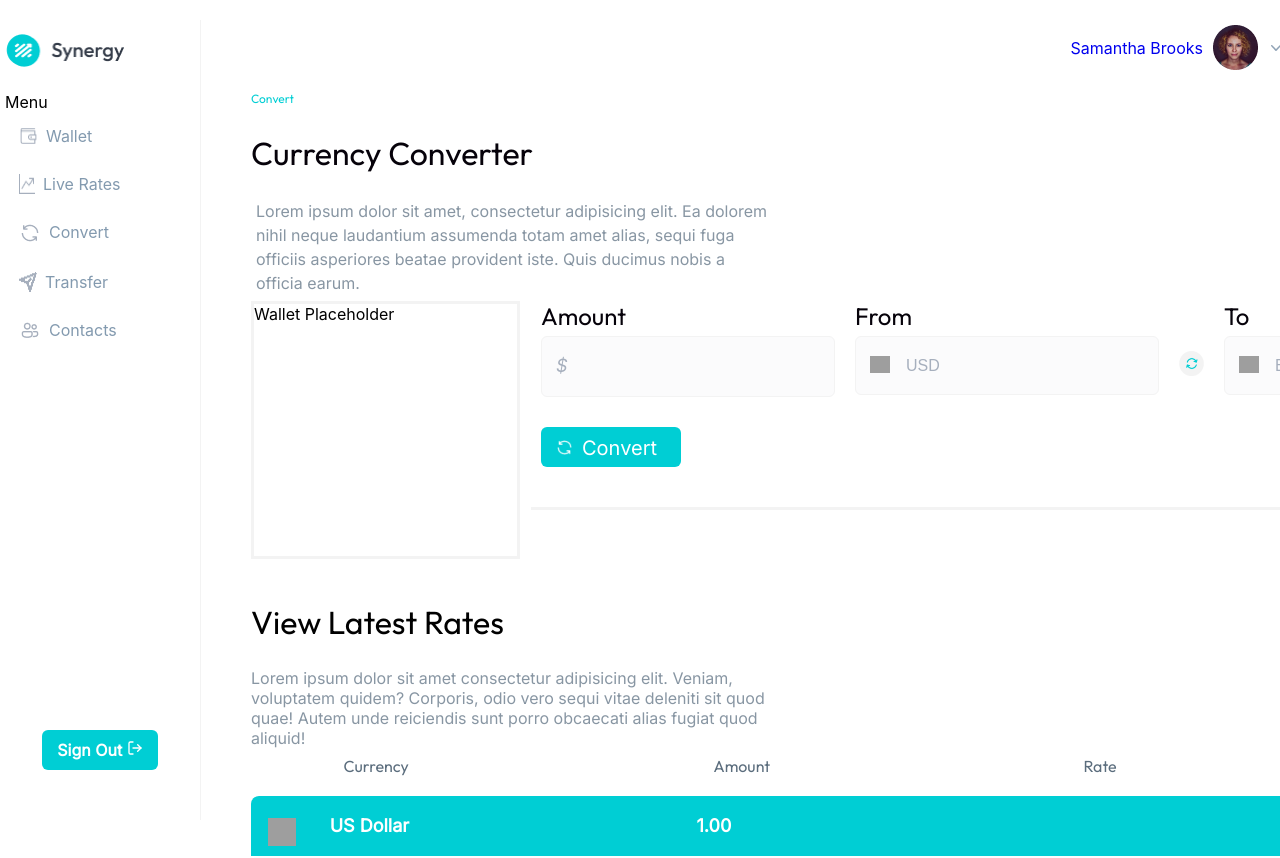
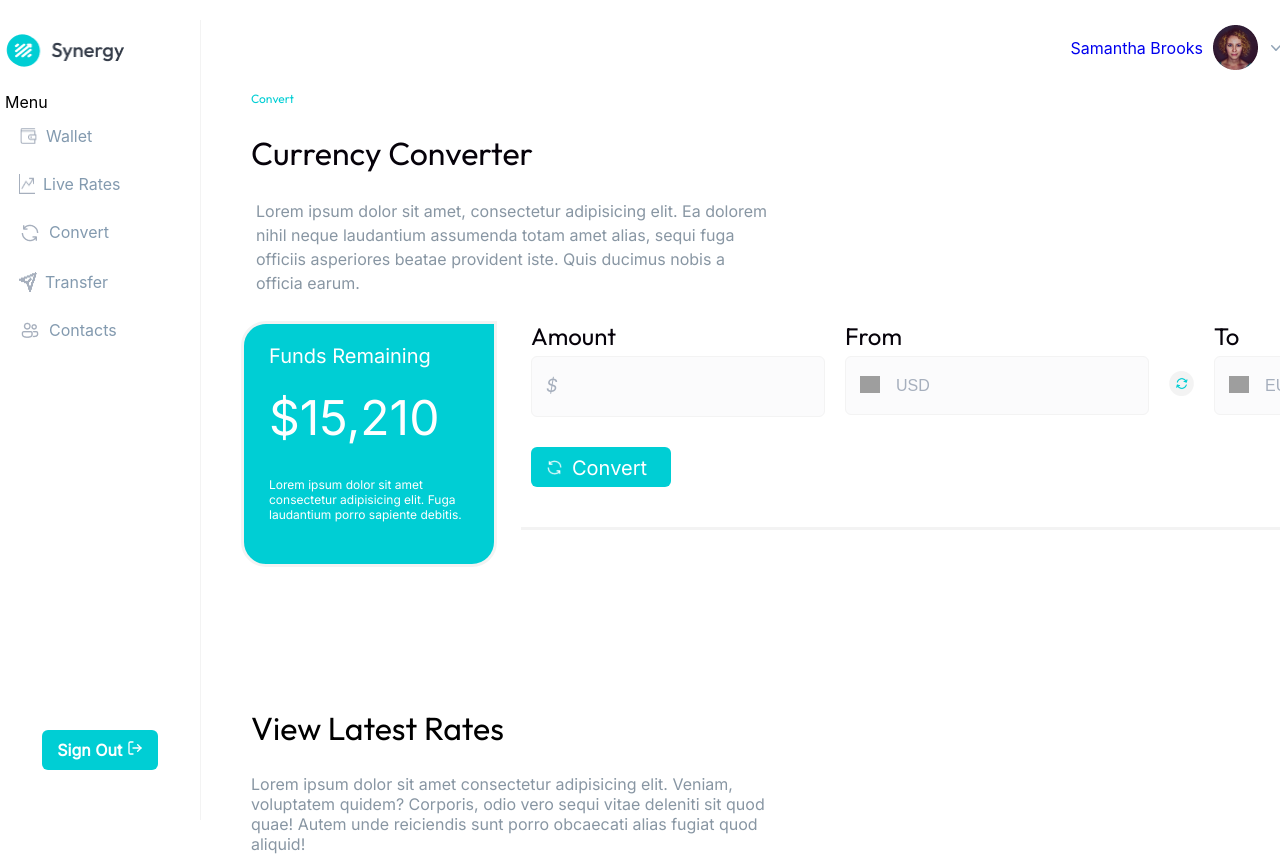
Before and after one commit to nology-tech/synergy, a React (Create React App) app: page /currencyconverter in a window 1280 px wide. Shown: the top 858 px of the page. Built offline with nearby package versions, Linux system fonts and the light colour scheme; grey boxes are pictures that could not be loaded.

Commit message:
integrated with wallet

```diff
--- a/src/components/CurrencyConverter/CurrencyConverter.jsx
+++ b/src/components/CurrencyConverter/CurrencyConverter.jsx
@@ -6,13 +6,13 @@ import currency from '../../data/currency';
 import { faL } from '@fortawesome/free-solid-svg-icons';
 import convertImage from "../../assets/images/flipbutton.png"
 import convertIcon from "../../assets/images/flipicon.png"
+import FundsBox from '../FundsBox/FundsBox';
+import userInfo from '../../data/UserInfo.js';
 
 const CurrencyConverter = (props) => {
     const {amount,setAmount,baseCurrency,setBaseCurrency,toCurrency,convertedAmount,
        setConvertedAmount, fxRate, setFxRate}=props;
 
-    console.log("Currency Converter To Currency");
-    console.log(toCurrency);
     const [shouldHide, setShouldHide] = useState(true);
     //const [inverseFXRate,setInverseFXRate] = useState(Number(1/fxRate).toFixed(4));
     const [amountSymbol,setAmountSymbol] = useState(baseCurrency.symbol);
@@ -106,7 +106,16 @@ const CurrencyConverter = (props) => {
        <h2 className="currencyConverter__title2">Currency Converter</h2>
        <p className="currencyConverter__description">Lorem ipsum dolor sit amet, consectetur adipisicing elit. Ea dolorem nihil neque laudantium assumenda totam amet alias, sequi fuga officiis asperiores beatae provident iste. Quis ducimus nobis a officia earum.</p>
        <div className='currencyConverter__main'>
-          <div className='currencyConverter__main__walletTemp'>Wallet Placeholder</div>
+
+          <div className="currencyConverter__main__wallet">
+            <FundsBox
+                fundsAmount={userInfo[0].accountBalance}
+                fundBoxHeader={"Funds Remaining"}
+                buttonOn={false}
+                converterText={"Lorem ipsum dolor sit amet consectetur adipisicing elit. Fuga laudantium porro sapiente debitis."}
+            />
+
+          </div>
 
           <div className='currencyConverter__main__convertercontainer'>
             <div className='currencyConverter__main__top'>
--- a/src/components/CurrencyConverter/CurrencyConverter.scss
+++ b/src/components/CurrencyConverter/CurrencyConverter.scss
@@ -22,15 +22,8 @@
     padding-top: 3px;
 }
 
-// .input-container-amount {
-//     padding-left: 30px;
-//     padding-top: 3px;
-// }
-
-
 .currencyConverter{
     min-height: 500px;
-    padding-left: 50px;
 
     &__title1 {
         font-family: $title-font-family;
@@ -38,6 +31,7 @@
         font-style: normal;
         font-weight: 500;
         font-size: 12px;
+        padding-left: 50px;
     }
 
     &__title2 {
@@ -46,6 +40,7 @@
         font-style: normal;
         font-weight: 400;
         font-size: 32px;
+        padding-left: 50px;
     }
 
     &__description {
@@ -59,27 +54,25 @@
         line-height: 150%;
         margin: 0px 0px 30px 5px;
         font-family: $third-font-family;
+        padding-left: 50px;
     }
 
     &__main {
         display: grid;
-        grid-template-columns: 280px 1200px;
+        grid-template-columns: 320px 1200px;
 
-        &__walletTemp {
-            width: 263px;
-            height: 252px;
-            border: 3px solid $color-border-light-gray;
+        &__wallet {
+            margin: 0;
+            padding: 0;
         }
         &__convertercontainer {
-            //border: 3px solid $color-border-light-gray;
-            min-height: 252px;
-            max-height: 410px;
-
+            // border: 3px solid $color-border-light-gray;
+            height: 380px;
         }
         &__top {
+            padding-top: 20px;
             padding-bottom: 40px;;
             border-bottom: 3px solid $color-border-light-gray;
-
         }
 
         &__btn {
--- a/src/components/FundsBox/FundsBox.jsx
+++ b/src/components/FundsBox/FundsBox.jsx
@@ -1,38 +1,28 @@
 import React from "react";
 import "./FundsBox.scss";
-import blueSquare from "../../assets/images/wallet_bluesquare.png"
-import highFive from "../../assets/images/Emojihand.png"
 import Button from "../Button/Button";
 
 const FundsBox = (props) => {
-  const { fundsAmount, forConverter, name } = props;
+  const { fundsAmount, fundBoxHeader, buttonOn, converterText } = props;
 
   return (
     <>
-    <div className="greeting__firstName">
-      <h2>
-        {"Hey " + name}
-        <img className="greetings__wave" src={highFive} alt="highFiveWave" />
-      </h2>
-      </div>
       <div className="fundsBox">
         <div className="fundsBox__content">
-          <img
-            className="fundsBox_square"
-            src={blueSquare}
-            alt="blueSquareBox"
-          />
-          <h3 className="fundsBox__content__title">Your Funds:</h3>
+          <h3 className="fundsBox__content__title">{fundBoxHeader}</h3>
           <div className="fundsBox__content__amount">
             {"$" + fundsAmount.toLocaleString("en-US")}
           </div>
-          {/* <button className="fundsBox__content__manage"> Manage </button> */}
-          <Button
-            buttonStyle={"btn button-white fundsBox__content__manage"}
-            //isDisabled={false}
-            buttonText={"Manage"}
-          />
-
+          <div className="fundsBox__content__manage">
+            {buttonOn ? (
+              <Button
+                buttonStyle={"btn button-white fundsBox__content__manage"}
+                buttonText={"Manage"}
+              />
+            ) : (
+              <p className="fundsBox__content__text">{converterText}</p>
+            )}
+          </div>
         </div>
       </div>
     </>
--- a/src/components/FundsBox/FundsBox.scss
+++ b/src/components/FundsBox/FundsBox.scss
@@ -1,71 +1,43 @@
 @use "../../assets/sass/_variables.scss"as *;
 
-.greetings__wave{
-    padding-left: 15px;
-}
-.greeting__firstName{
-    font-family: $title-font-family;
-    font-weight: normal;
-    padding-top: 30px;
-    margin-left: 45px;
-    width: 220px;
-}
 .fundsBox{
     display: flex;
+    flex-direction: column;
     align-items: flex-start;
+    justify-content: space-between;
     margin-top: 20px;
 
-    img {
-        height: 252px;
-        width: 263px;
-        left: 0px;
-        top: 0px;
-    }
+    width: 250px;
+    height: 240px;
+    margin-left: 40px;
+    border: 3px solid $color-border-light-gray;
+    background-color: $color-middle-blue;
+    border-radius: 25px 0 25px 25px;
+    font-family: $third-font-family;
+    color: $color-white;
+
+
+
     &__content{
-        margin-left: 3%;
+        margin-left: 25px;
             &__title {
                 display: flex;
                 justify-content: left;
-                color: $color-white;
                 font-style: normal;
                 font-weight: 500;
-                line-height: 24px;
-                position: absolute;
-                top: 195px;
-                left: 236px;
-                font-family: $third-font-family;
-                margin-left: 2.5%;
-
+                font-size: 20px;
             }
             &__amount{
-                display: flex;
-                justify-content: center;
-                margin-top: 40px;
-                position: absolute;
-                top: 201px;
-                left: 242px;
-                color: white;
-                font-family: $third-font-family;
-                font-size: 6vh;
-                margin-left: 2%;
-
+                font-size: 48px;
             }
             &__manage{
-                height: 58px;
-                width: 121px;
-                background-color: $color-white;
-                border-radius: 6px;
-                position: absolute;
-                flex-direction: row;
-                color: $color-middle-blue;
-                position: absolute;
-                top: 345px;
-                left: 220px;
-                font-weight: bold;
-                font-size: 2vh;
-                margin-left: 3%;
+                margin-top: 15px;
+            }
+            &__text{
+                margin-top: 30px;
+                font-size: 12px;
+                font-weight: 400;
+            }
 
-
-            }
     }
 }
--- a/src/containers/Wallet/Wallet.jsx
+++ b/src/containers/Wallet/Wallet.jsx
@@ -4,7 +4,9 @@ import userInfo from '../../data/UserInfo.js';
 import NavMenu from '../../components/NavMenu/NavMenu';
 import ContactContainer from '../ContactContainer/ContactContainer';
 import DashboardHeader from '../../components/DashboardHeader/DashboardHeader';
+import highFive from "../../assets/images/Emojihand.png";
 import "../../assets/sass/_dashboard.scss"
+import "./Wallet.scss"
 
 const Wallet = () => {
   return (
@@ -13,9 +15,17 @@ const Wallet = () => {
       <div className="dashboardPage__right">
         <DashboardHeader />
         <div className="wallet-page__main">
+          <div className="greeting__firstName">
+            <h2>
+              {"Hey " + userInfo[0].firstName}
+              <img className="greetings__wave" src={highFive} alt="highFiveWave" />
+            </h2>
+          </div>
+
           <FundsBox
-            name={userInfo[0].firstName}
             fundsAmount={userInfo[0].accountBalance}
+            fundBoxHeader={"Your Funds:"}
+            buttonOn={true}
           />
         </div>
         <div className="wallet-page__contacts">
--- a/src/containers/Wallet/Wallet.scss
+++ b/src/containers/Wallet/Wallet.scss
@@ -1,12 +1,11 @@
-.wallet-page{
-    display: grid;
-    grid-template-columns: 1fr 7fr;
-
-    &__menu{
-        border-right: 3px ridge light-gray;
-        display: flex;
-        flex-direction:column;
-        align-items: center;
-        padding:5% 0 0 0;
-    }
+@use "../../assets/sass/_variables.scss"as *;
+.greetings__wave{
+    padding-left: 15px;
 }
+.greeting__firstName{
+    font-family: $title-font-family;
+    font-weight: normal;
+    padding-top: 30px;
+    margin-left: 45px;
+    width: 220px;
+}
```
Also changed, not shown: 1 other file (tests, documents, lock files or other folders).
